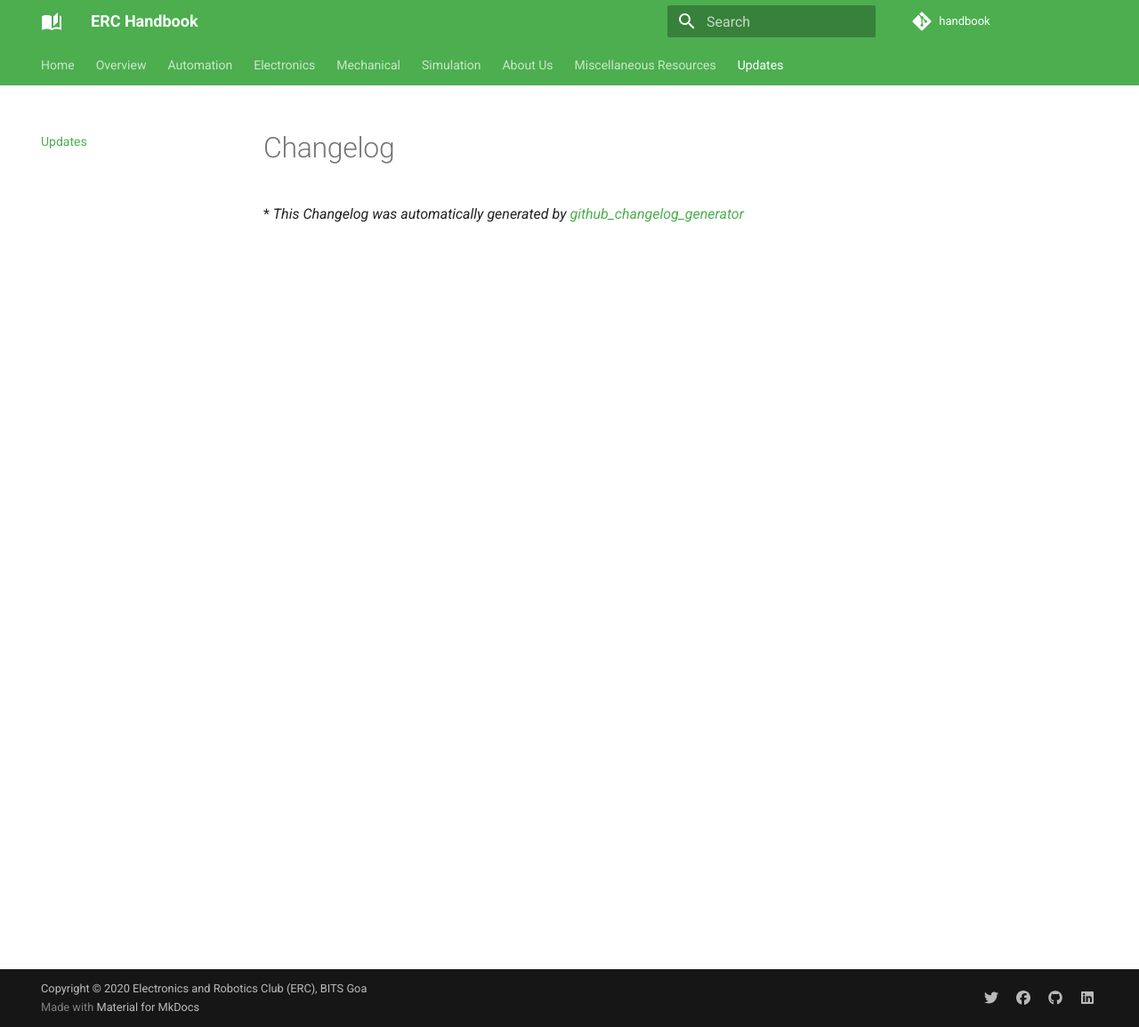
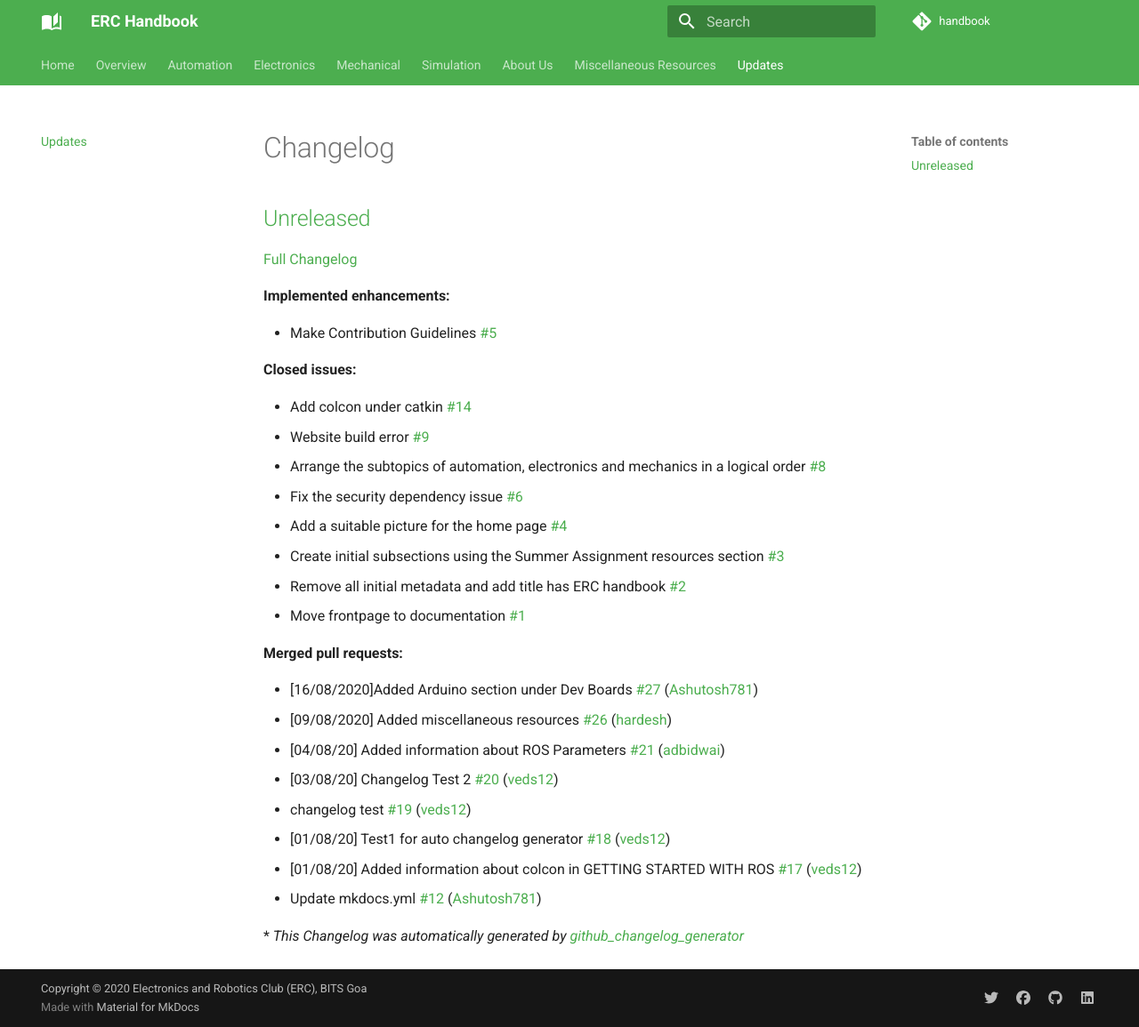
Before and after one commit to ERC-BPGC/handbook, an MkDocs documentation site: the page built from docs/CHANGELOG.md, in a window 1280 px wide and 1155 px high. Shown: the whole window at 89% size. Built offline with MkDocs 1.6.1 and Material for MkDocs 9.7.7, drawn with Linux system fonts in a browser that asks for light colours; comment, search, counter and statistics services are not loaded.

Commit message:
Updated CHANGELOG.md

```diff
--- a/docs/CHANGELOG.md
+++ b/docs/CHANGELOG.md
@@ -1,4 +1,34 @@
 # Changelog
+
+## [Unreleased](https://github.com/ERC-BPGC/handbook/tree/HEAD)
+
+[Full Changelog](https://github.com/ERC-BPGC/handbook/compare/ef9957bc9c7386b7735728f7016ccb5eb2a81e79...HEAD)
+
+**Implemented enhancements:**
+
+- Make Contribution Guidelines [\#5](https://github.com/ERC-BPGC/handbook/issues/5)
+
+**Closed issues:**
+
+- Add colcon under catkin [\#14](https://github.com/ERC-BPGC/handbook/issues/14)
+- Website build error [\#9](https://github.com/ERC-BPGC/handbook/issues/9)
+- Arrange the subtopics of automation, electronics and mechanics in a logical order [\#8](https://github.com/ERC-BPGC/handbook/issues/8)
+- Fix the security dependency issue [\#6](https://github.com/ERC-BPGC/handbook/issues/6)
+- Add a suitable picture for the home page [\#4](https://github.com/ERC-BPGC/handbook/issues/4)
+- Create initial subsections using the Summer Assignment resources section [\#3](https://github.com/ERC-BPGC/handbook/issues/3)
+- Remove all initial metadata and add title has ERC handbook [\#2](https://github.com/ERC-BPGC/handbook/issues/2)
+- Move frontpage to documentation [\#1](https://github.com/ERC-BPGC/handbook/issues/1)
+
+**Merged pull requests:**
+
+- \[16/08/2020\]Added Arduino section under Dev Boards [\#27](https://github.com/ERC-BPGC/handbook/pull/27) ([Ashutosh781](https://github.com/Ashutosh781))
+- \[09/08/2020\] Added miscellaneous resources [\#26](https://github.com/ERC-BPGC/handbook/pull/26) ([hardesh](https://github.com/hardesh))
+- \[04/08/20\] Added information about ROS Parameters [\#21](https://github.com/ERC-BPGC/handbook/pull/21) ([adbidwai](https://github.com/adbidwai))
+- \[03/08/20\] Changelog Test 2 [\#20](https://github.com/ERC-BPGC/handbook/pull/20) ([veds12](https://github.com/veds12))
+- changelog test [\#19](https://github.com/ERC-BPGC/handbook/pull/19) ([veds12](https://github.com/veds12))
+- \[01/08/20\] Test1 for auto changelog generator [\#18](https://github.com/ERC-BPGC/handbook/pull/18) ([veds12](https://github.com/veds12))
+- \[01/08/20\] Added information about colcon in GETTING STARTED WITH ROS [\#17](https://github.com/ERC-BPGC/handbook/pull/17) ([veds12](https://github.com/veds12))
+- Update mkdocs.yml [\#12](https://github.com/ERC-BPGC/handbook/pull/12) ([Ashutosh781](https://github.com/Ashutosh781))
 
 
 
```
